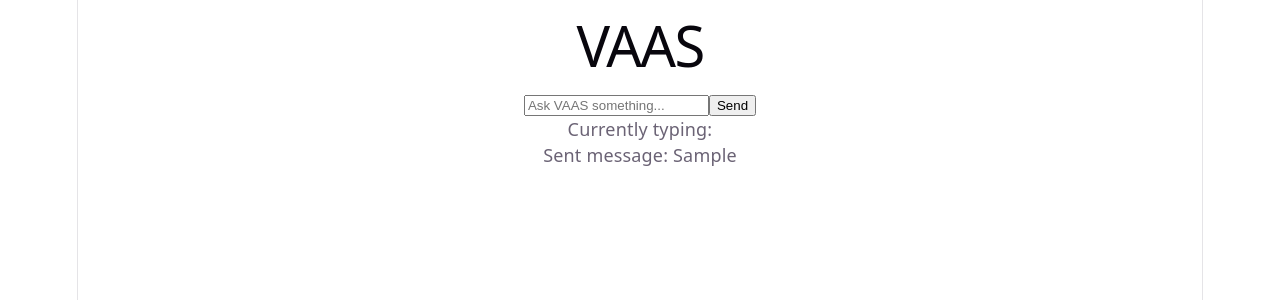
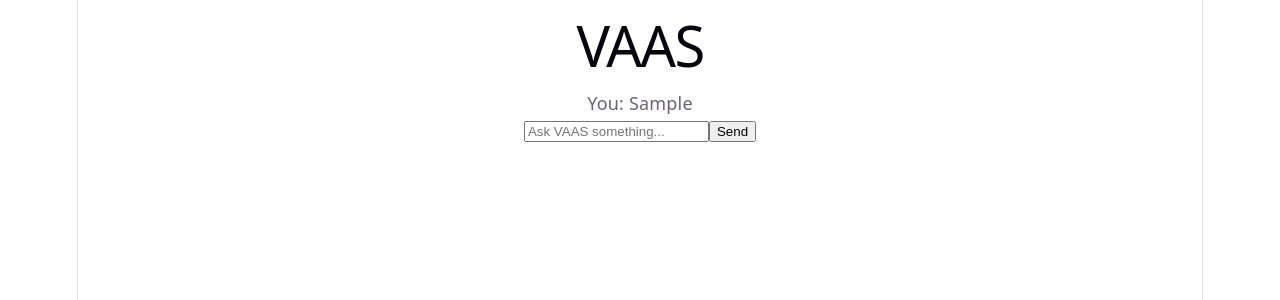
Before and after one commit to vishnuvardhankakara21/VAAS, a React (Vite) app in the folder client/: page / in a window 1280 px wide. Both pictures are taken after typing "Sample" into the empty fields and a click on the button "Send". Shown: the top 300 px of the page. Built offline with nearby package versions, Linux system fonts and the light colour scheme.

Commit message:
Add React message list with array state

```diff
--- a/client/src/App.jsx
+++ b/client/src/App.jsx
@@ -2,20 +2,30 @@ import { useState } from "react"
 
 function App() {
   const [message, setMessage] = useState("")
-  const [sentMessage, setSentMessage] = useState("")
+  const [messages, setMessages] = useState([])
 
   function handleChange(event) {
     setMessage(event.target.value)
   }
 
   function sendMessage() {
-    setSentMessage(message)
+    if (message.trim() === "") {
+      return
+    }
+
+    setMessages(prevMessages => [...prevMessages, message])
     setMessage("")
   }
 
   return (
     <div>
       <h1>VAAS</h1>
+
+      <div>
+        {messages.map((message, index) => (
+          <p key={index}>You: {message}</p>
+        ))}
+      </div>
 
       <input
         value={message}
@@ -26,9 +36,6 @@ function App() {
       <button onClick={sendMessage}>
         Send
       </button>
-
-      <p>Currently typing: {message}</p>
-      <p>Sent message: {sentMessage}</p>
     </div>
   )
 }
```
